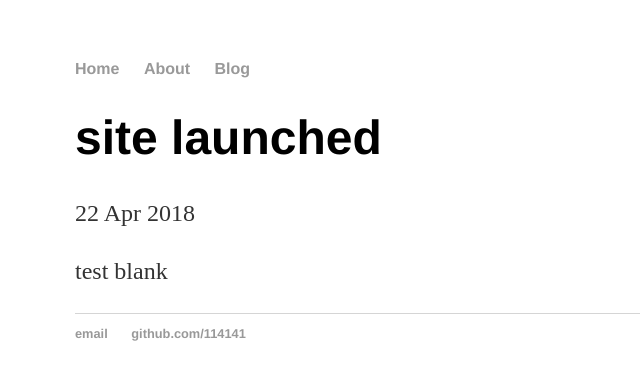
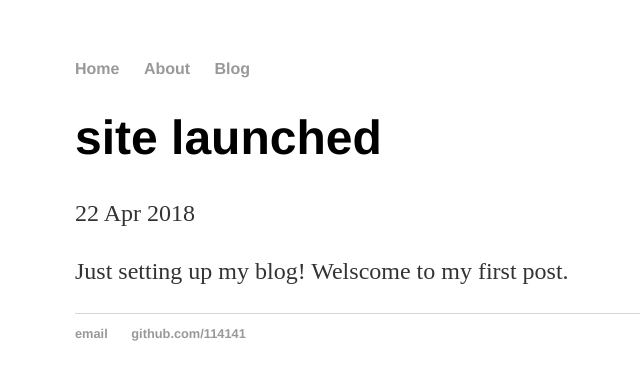
Before and after one commit to 114141/114141.github.io, a Jekyll site: the page built from _posts/2018-04-22-site-launched.md, in a window 1280 px wide. Shown: the top 380 px of the page, without its empty margins (117-757 px from the left). Built offline with Jekyll 4.4.1, drawn with Linux system fonts in a browser that asks for light colours.

Commit message:
Update 2018-04-22-site-launched.md

```diff
--- a/_posts/2018-04-22-site-launched.md
+++ b/_posts/2018-04-22-site-launched.md
@@ -3,5 +3,4 @@ layout: post
 title: "site launched"
 date: 2018-04-22
 ---
-
-test blank
+Just setting up my blog! Welscome to my first post.
```
